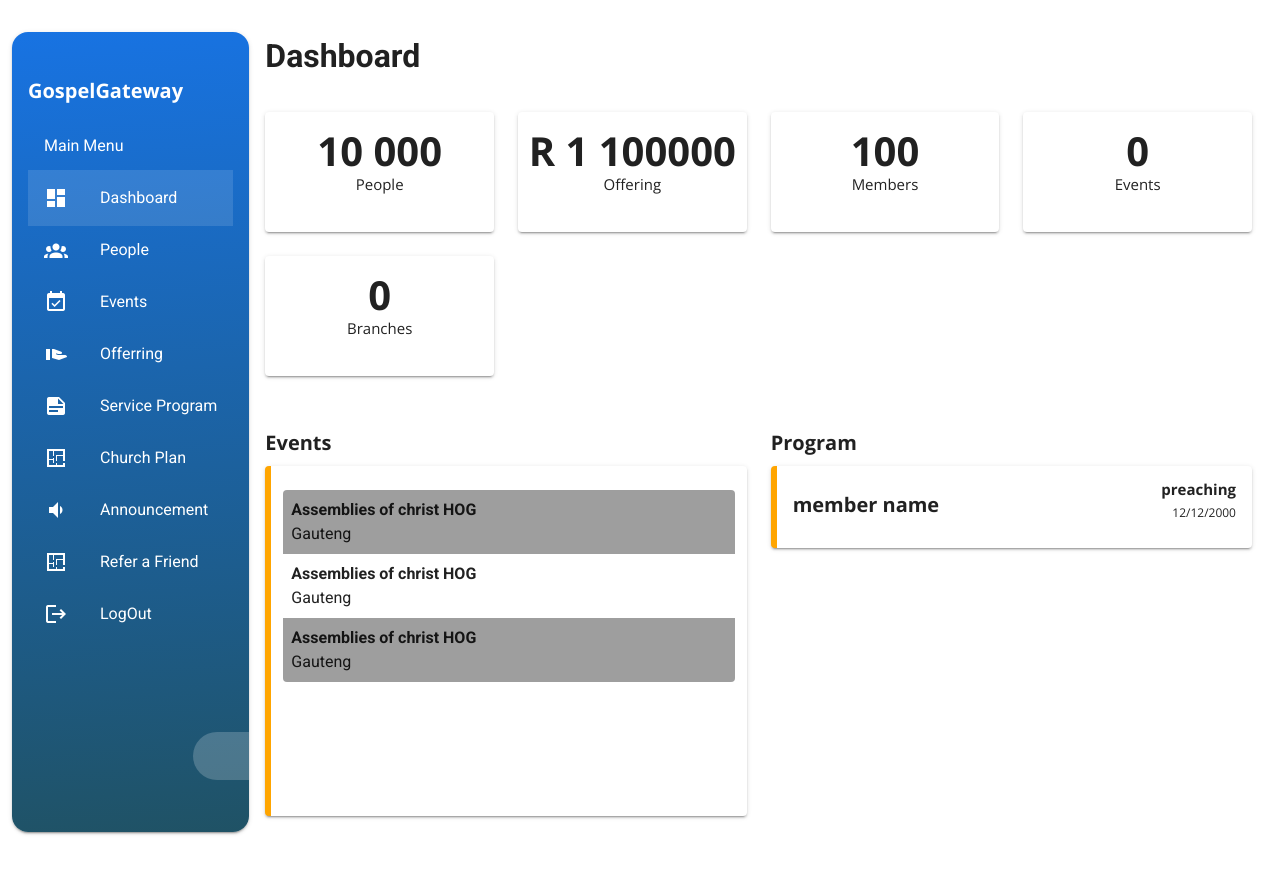
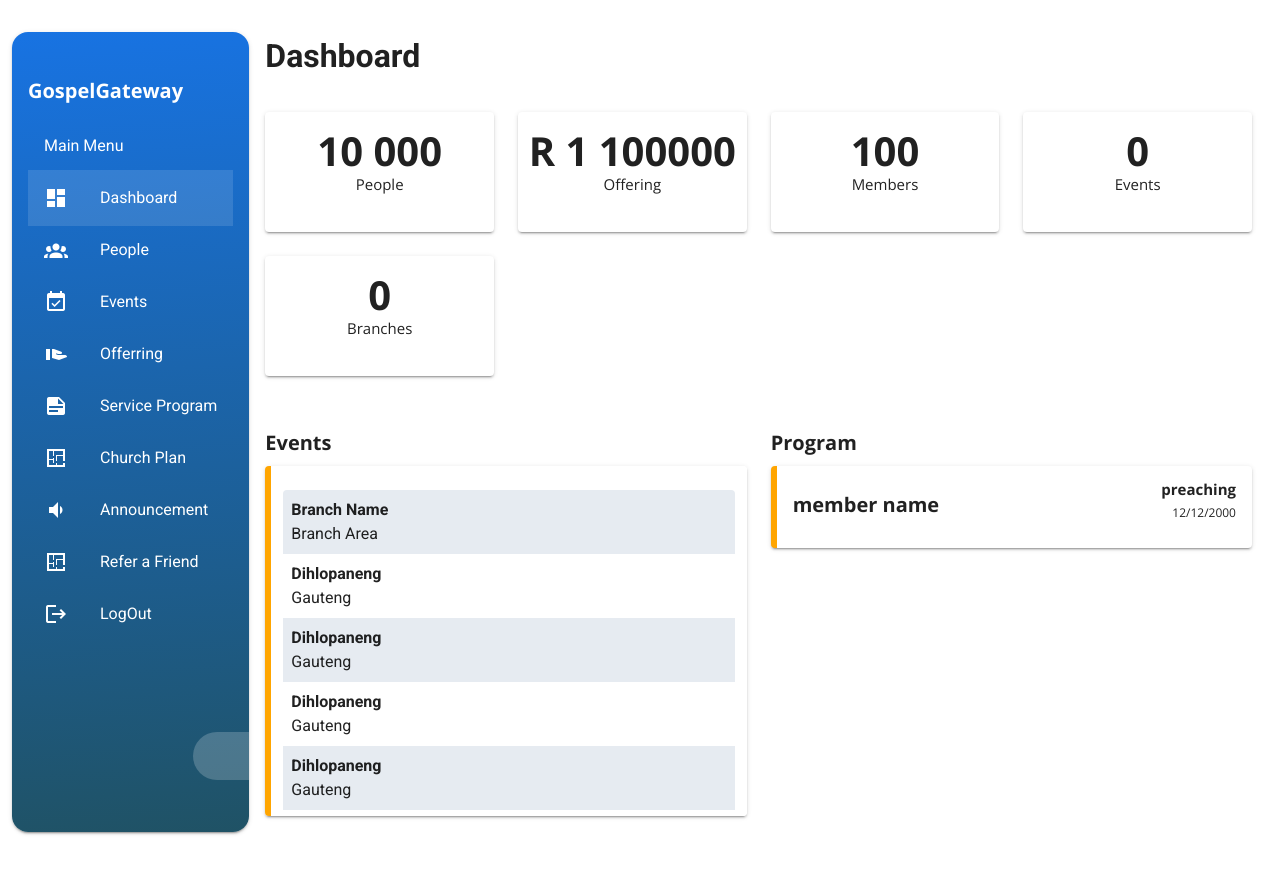
Before and after one commit to moraswi/Gospel-Gateway, a Vue app: page /dashboard in a window 1280 px wide. Built offline with nearby package versions, Linux system fonts and the light colour scheme.

Commit message:
branch name

```diff
--- a/src/pages/private/dashboard/Dashboard.vue
+++ b/src/pages/private/dashboard/Dashboard.vue
@@ -31,20 +31,13 @@
       <v-row class="mt-10">
         <v-col cols="12" md="6">
           <h1 class="font-h4">Events</h1>
-          <v-card class="custom-card px-3 py-6 mt-2" width="100%" height="350">
-            <div class="grey pa-2">
-           <h4>Assemblies of christ HOG</h4>
-           <label>Gauteng</label>
-          </div>
-          <div class="pa-2">
-            <h4>Assemblies of christ HOG</h4>
-            <label>Gauteng</label>
-           </div>
-           <div class="grey pa-2">
-            <h4>Assemblies of christ HOG</h4>
-            <label>Gauteng</label>
-           </div>
+          <v-card class="custom-card px-3 py-6 mt-2" width="100%" height="350" style="overflow-y: auto;">
+            <div v-for="(branch, index) in branches" :key="index" class="pa-2" :style="{ backgroundColor: index % 2 == 0 ? '#e6ebf1' : 'white' }">
+              <h4>{{ branch.branchName }}</h4>
+              <label>{{ branch.branchArea }}</label>
+            </div>
           </v-card>
+
         </v-col>
 
         <v-col cols="12" md="6">
@@ -80,6 +73,32 @@
 
     data: () => ({
 
+      branches:[
+      {
+        branchName:"Branch Name",
+        branchArea:"Branch Area"
+      },
+      {
+        branchName:"Dihlopaneng",
+        branchArea:"Gauteng"
+      },
+      {
+        branchName:"Dihlopaneng",
+        branchArea:"Gauteng"
+      },
+      {
+        branchName:"Dihlopaneng",
+        branchArea:"Gauteng"
+      },
+      {
+        branchName:"Dihlopaneng",
+        branchArea:"Gauteng"
+      },
+      {
+        branchName:"Dihlopaneng",
+        branchArea:"Gauteng"
+      }
+      ]
     }),
   }
   </script>
```
